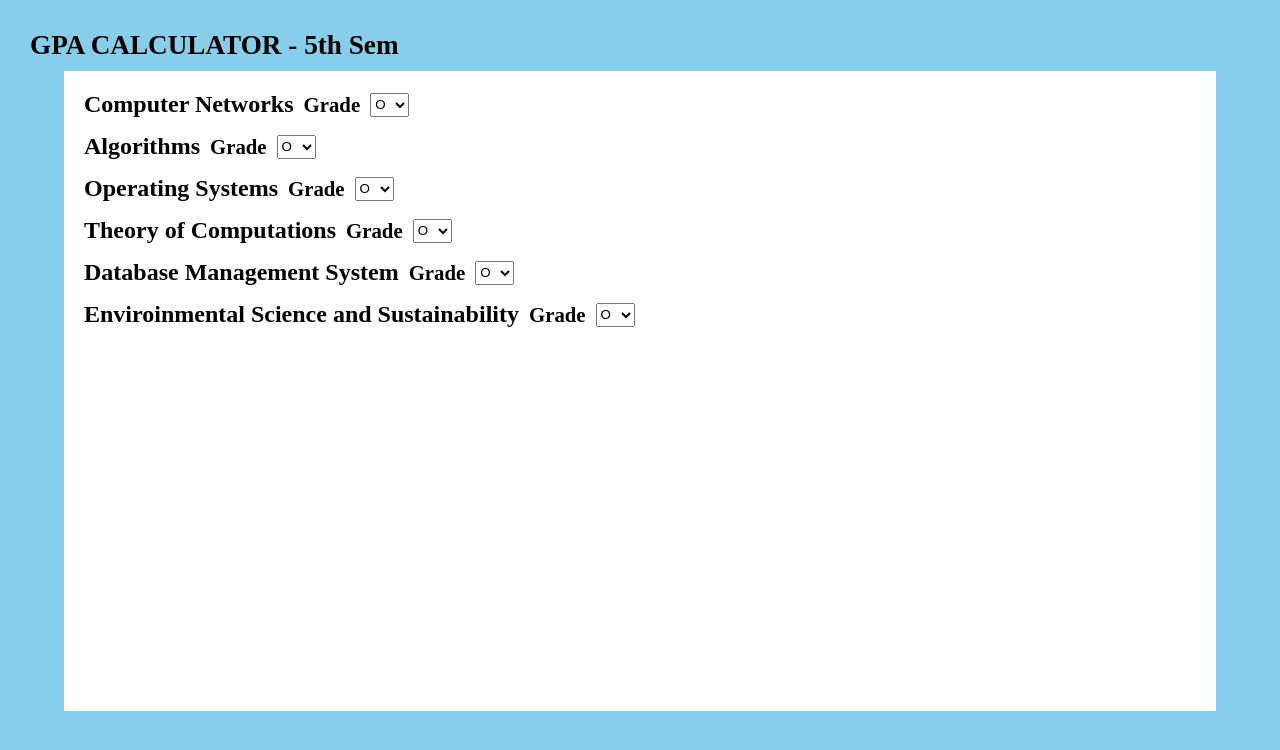
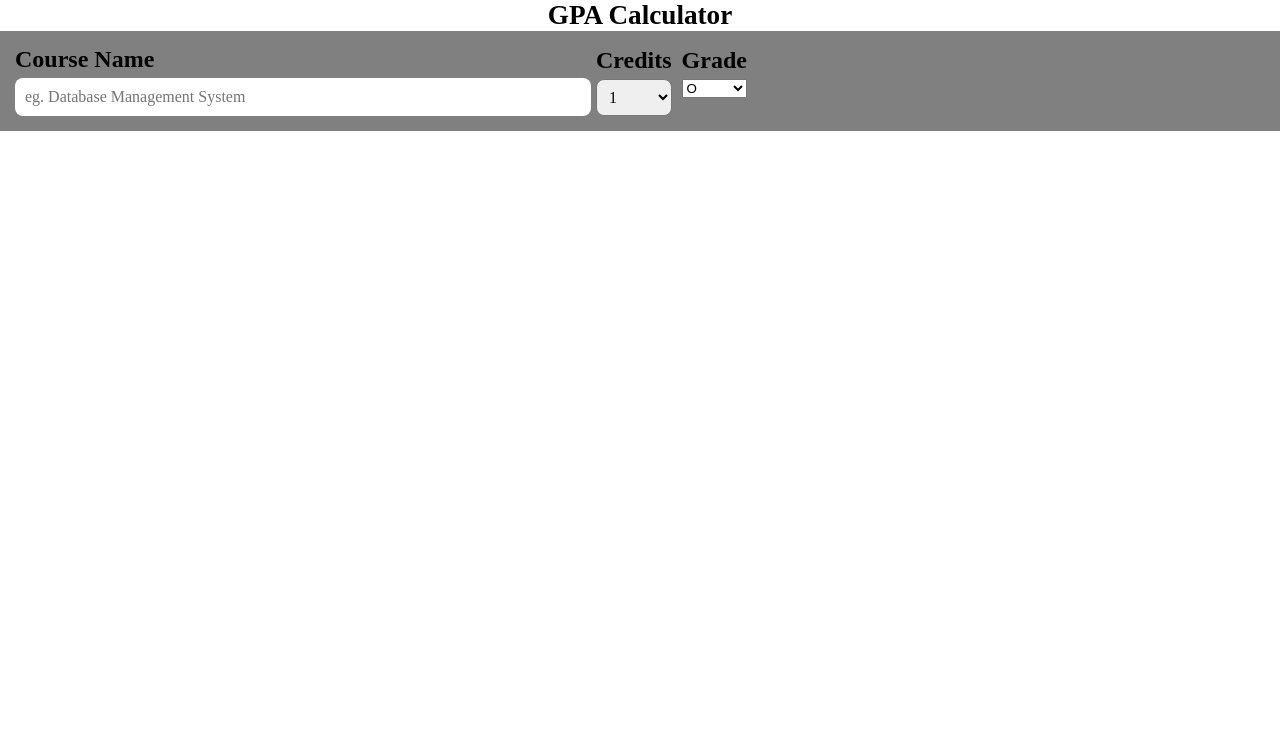
Before and after one commit to Mega-nathan/GPA_Calculator, a plain HTML site: page index.html in a window 1280 px wide. Drawn offline with Linux system fonts and the light colour scheme.

Commit message:
Initial commit

```diff
--- a/index.css
+++ b/index.css
@@ -1,52 +1,80 @@
-
 
 *{
     box-sizing: border-box;
+    overflow-x: hidden;
+    overflow-y: auto;
     margin: 0px;
 }
 
 .bg-container{
     height: 100vh;
-    background-color: skyblue;
+    width: 100vw;
+    background-color: white;
+}
+
+.bg-container-head{
+    text-align: center;
+    color: black;
+    font-family: 'Times New Roman', Times, serif;
+    font-size: 1.7em;
 }
 
 .gpa-container{
-    padding: 30px;
-    display: flex;
-    flex-direction: column;
-    gap: 10px;
-}
-
-.bg-container-head{
-    font-size: 1.7em;
-}
-
-.calculator-container{
-    height: 80vh;
-    width: 90vw;
-    background-color: white;
-    margin: auto;
-    display: flex;
-    flex-direction: column;
-    gap: 15px;
-    padding: 20px;
+    width: 100vw;
+    background-color: grey;
+    padding: 15px;
 }
 
 .course-container{
     display: flex;
+    gap: 5px;
     align-items: center;
-    gap: 10px;
 }
 
 .course-container-name{
+    display: flex;
+    flex-direction: column;
+    gap: 5px;
+}
+
+.course-container-name-head{
+    font-family: 'Times New Roman', Times, serif;
     font-size: 1.5em;
 }
 
-.grade-container{
+.course-container-name-value{
+    padding: 10px;
+    width: 45vw;
+    border-radius: 8px;
+    font-family: 'Times New Roman', Times, serif;
+    border-width: 0px;
+    font-size: 1em;
+}
+
+.course-container-value{
     display: flex;
     gap: 10px;
 }
 
-.grade-container-head{
-    font-size: 1.3em;
+.course-container-value-head{
+    font-family: 'Times New Roman', Times, serif;
+    font-size: 1.5em;
 }
+
+.course-container-inner-value{
+    display: flex;
+    flex-direction: column;
+    gap: 5px;
+}
+
+.course-container-value-head{
+    font-size: 1.5em;
+    font-family: 'Times New Roman', Times, serif;
+}
+
+.course-container-inner-credit{
+    padding: 8px;
+    border-radius: 8px;
+    font-family: 'Times New Roman', Times, serif;
+    font-size: 1em;
+}
--- a/index.html
+++ b/index.html
@@ -8,106 +8,43 @@
 </head>
 <body>
     <div class="bg-container">
+        <h1 class="bg-container-head">GPA Calculator</h1>
 
         <div class="gpa-container">
-            <h1 class="bg-container-head">GPA CALCULATOR - 5th Sem</h1>
-            <div class="calculator-container">
 
-                <div class="course-container">
-                    <h1 class="course-container-name">Computer Networks</h1>
-                    <div class="grade-container">
-                        <h2 class="grade-container-head">Grade</h2>
-                        <select name="grade" id="grade">
+            <div class="course-container">
+
+                <div class="course-container-name">
+                    <h2 class="course-container-name-head">Course Name</h2>
+                    <input class="course-container-name-value" type="text" placeholder="eg. Database Management System">
+                </div>
+
+                <div class="course-container-value">
+                    <div class="course-container-inner-value">
+                        <h2 class="course-container-value-head">Credits</h2>
+                        <Select class="course-container-inner-credit" name="credit" id="credit">
+                            <option value="one">1</option>
+                            <option value="onepf">1.5</option>
+                            <option value="two">2</option>
+                            <option value="three">3</option>
+                            <option value="four">4</option>
+                        </Select>
+                    </div>
+
+                    <div class="course-container-inner-value">
+                        <h2 class="course-container-value-head">Grade</h2>
+                        <Select class="course-container-inner-grade" name="grade" id="credit">
                             <option value="O">O</option>
-                            <option value="APlus">A+</option>
+                            <option value="Aplus">A+</option>
                             <option value="A">A</option>
-                            <option value="BPlus">B+</option>
+                            <option value="Bplus">B+</option>
                             <option value="B">B</option>
                             <option value="C">C</option>
-                        </select>
+                        </Select>
                     </div>
                 </div>
-
-                <div class="course-container">
-                    <h1 class="course-container-name">Algorithms</h1>
-                    <div class="grade-container">
-                        <h2 class="grade-container-head">Grade</h2>
-                        <select name="grade" id="grade">
-                            <option value="O">O</option>
-                            <option value="APlus">A+</option>
-                            <option value="A">A</option>
-                            <option value="BPlus">B+</option>
-                            <option value="B">B</option>
-                            <option value="C">C</option>
-                        </select>
-                    </div>
-                </div>
-
-                <div class="course-container">
-                    <h1 class="course-container-name">Operating Systems</h1>
-                    <div class="grade-container">
-                        <h2 class="grade-container-head">Grade</h2>
-                        <select name="grade" id="grade">
-                            <option value="O">O</option>
-                            <option value="APlus">A+</option>
-                            <option value="A">A</option>
-                            <option value="BPlus">B+</option>
-                            <option value="B">B</option>
-                            <option value="C">C</option>
-                        </select>
-                    </div>
-                </div>
-
-                <div class="course-container">
-                    <h1 class="course-container-name">Theory of Computations</h1>
-                    <div class="grade-container">
-                        <h2 class="grade-container-head">Grade</h2>
-                        <select name="grade" id="grade">
-                            <option value="O">O</option>
-                            <option value="APlus">A+</option>
-                            <option value="A">A</option>
-                            <option value="BPlus">B+</option>
-                            <option value="B">B</option>
-                            <option value="C">C</option>
-                        </select>
-                    </div>
-                </div>
-
-                <div class="course-container">
-                    <h1 class="course-container-name">Database Management System</h1>
-                    <div class="grade-container">
-                        <h2 class="grade-container-head">Grade</h2>
-                        <select name="grade" id="grade">
-                            <option value="O">O</option>
-                            <option value="APlus">A+</option>
-                            <option value="A">A</option>
-                            <option value="BPlus">B+</option>
-                            <option value="B">B</option>
-                            <option value="C">C</option>
-                        </select>
-                    </div>
-                </div>
-
-                <div class="course-container">
-                    <h1 class="course-container-name">Enviroinmental Science and Sustainability</h1>
-                    <div class="grade-container">
-                        <h2 class="grade-container-head">Grade</h2>
-                        <select name="grade" id="grade">
-                            <option value="O">O</option>
-                            <option value="APlus">A+</option>
-                            <option value="A">A</option>
-                            <option value="BPlus">B+</option>
-                            <option value="B">B</option>
-                            <option value="C">C</option>
-                        </select>
-                    </div>
-                </div>
-
             </div>
-
-
         </div>
-
     </div>
 </body>
 </html>
```
